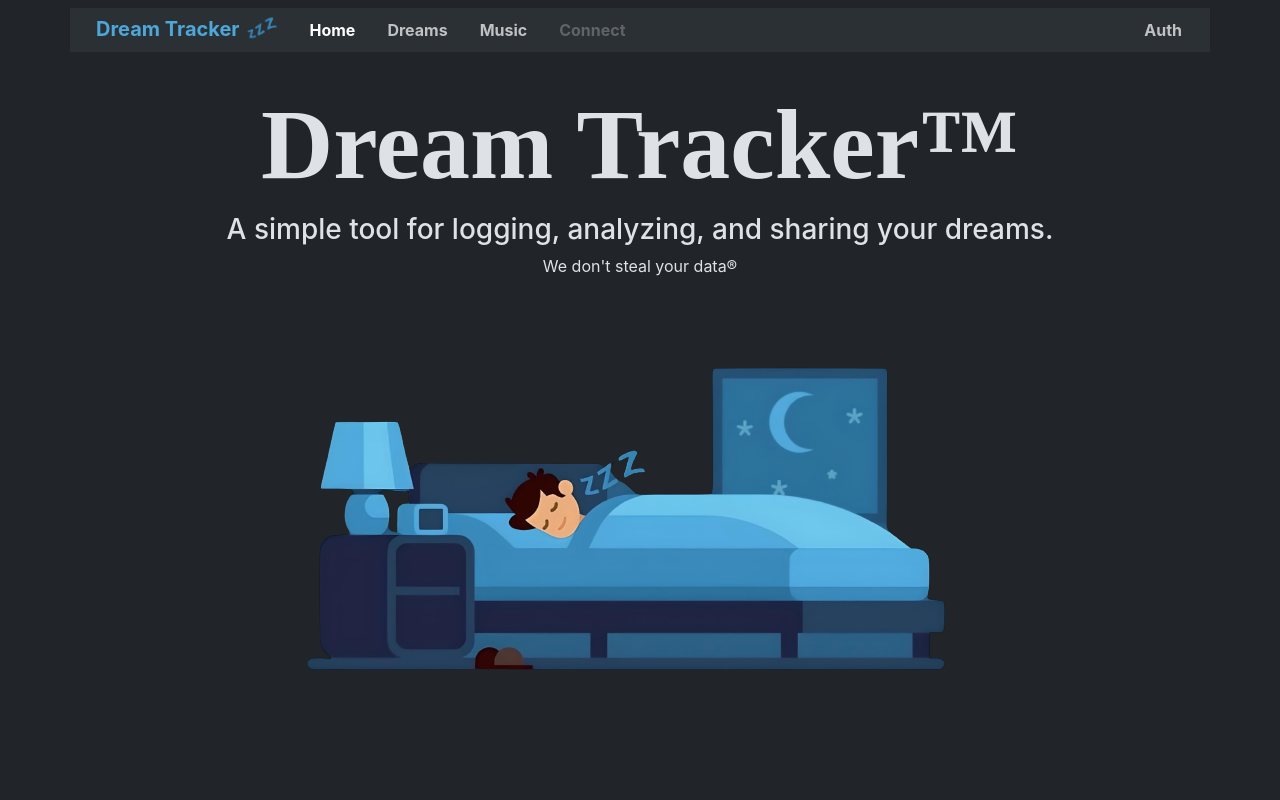
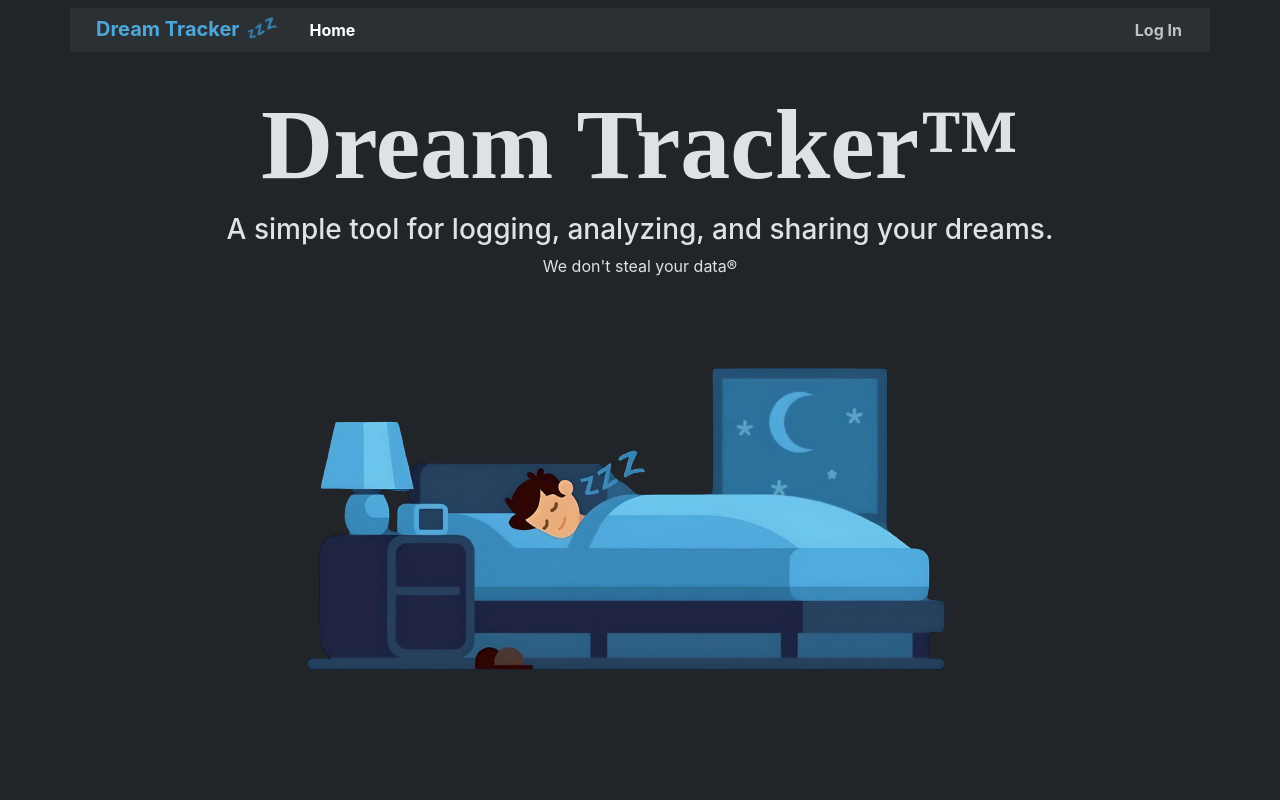
Before and after one commit to Oasis-NEU/f23-group02, a React (Create React App) app in the folder reactapp/: page / in a window 1280 px wide. Shown: the top 800 px of the page. Built offline with nearby package versions, Linux system fonts and the light colour scheme; no server answers.

Commit message:
better header if logged out

```diff
--- a/reactapp/src/components/Header.tsx
+++ b/reactapp/src/components/Header.tsx
@@ -36,6 +36,8 @@ const Header = () => (
 					<Nav.Link as={NavLink} to="/">
 						Home
 					</Nav.Link>
+					{localStorage.getItem('user') ? (
+						<>
 							<Nav.Link as={NavLink} to="/dreams">
 							Dreams
 							</Nav.Link>
@@ -45,6 +47,11 @@ const Header = () => (
 							<Nav.Link as={NavLink} to="/connect" disabled>
 								Connect
 							</Nav.Link>
+						</>
+					) : (
+						<></>
+					)}
+
 				</Nav>
 				<Nav>
 					{localStorage.getItem('user') ? (
@@ -53,7 +60,7 @@ const Header = () => (
 						</Nav.Link>
 					) : (
 						<Nav.Link as={NavLink} to="/auth">
-							Auth
+							Log In
 						</Nav.Link>
 					)}
 				</Nav>
```
Lines whose indentation alone changed are shown as unchanged.
